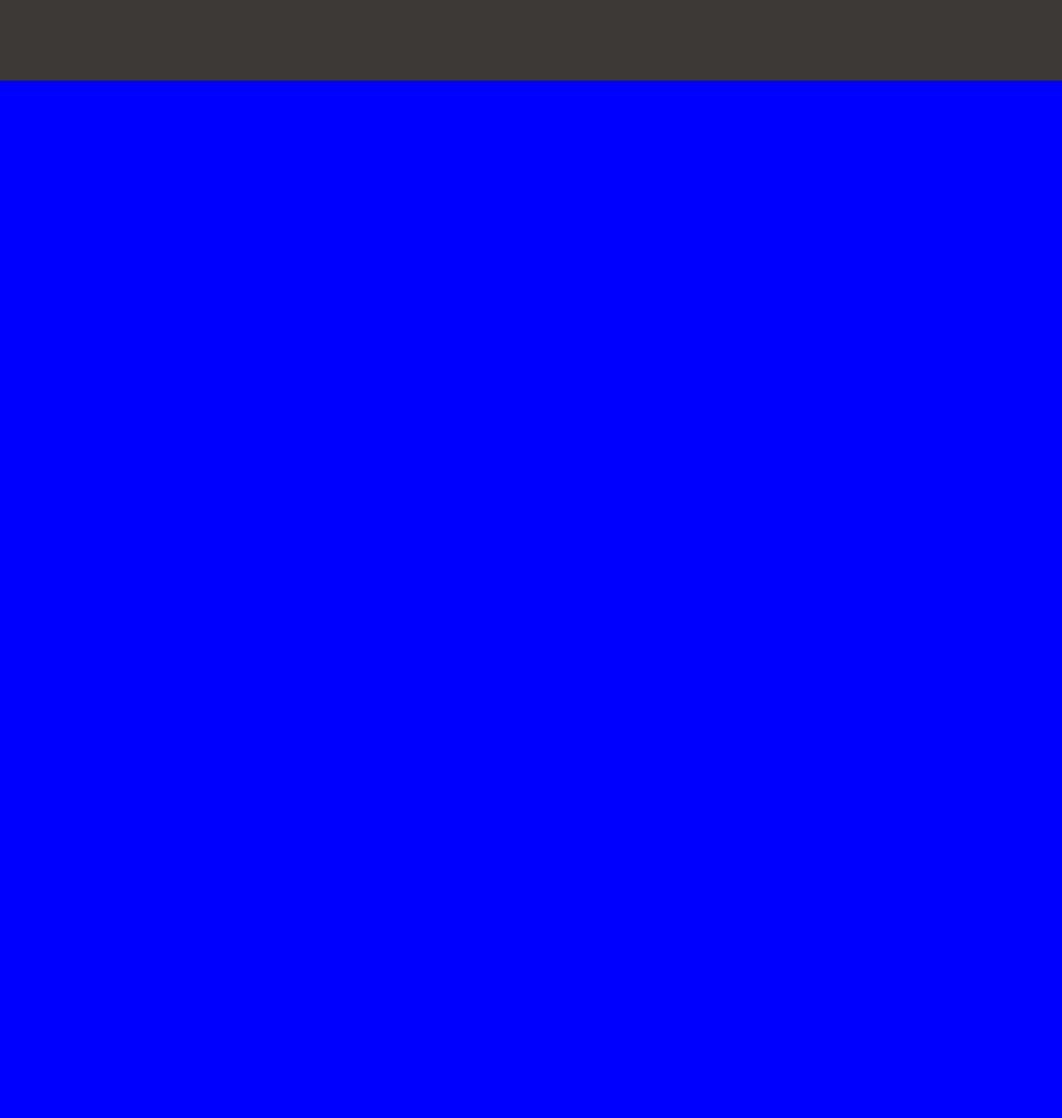
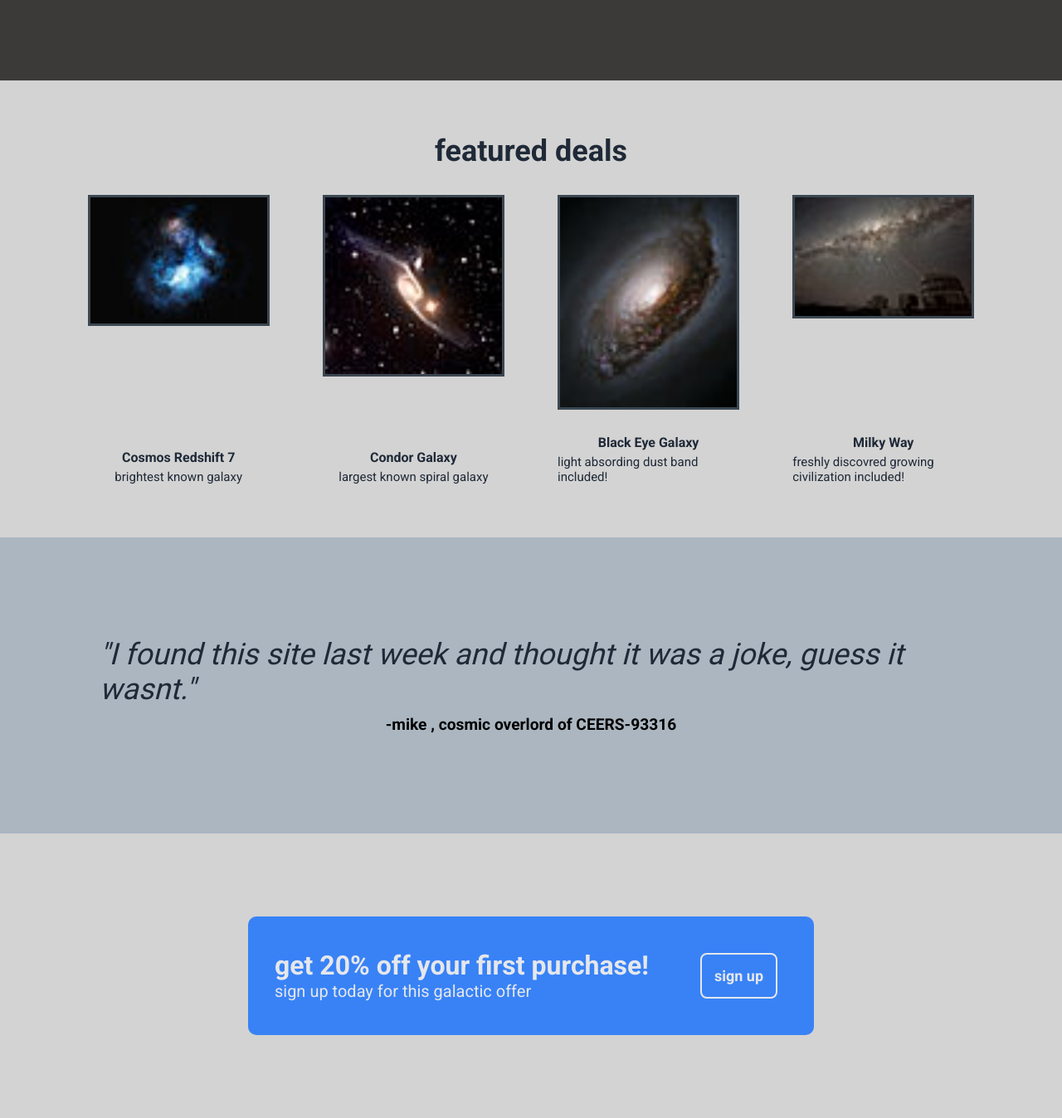
Before and after one commit to JG31005/basic-web-page-project, a plain HTML site: page index.html in a window 1280 px wide. Shown: the part 491-1839 px from the top of the page at 83% size. Before the commit the page ends 800 px from the top, so only its background shows below. Drawn offline with Linux system fonts and the light colour scheme.

Commit message:
add info, quotes and call with full html and css + set up for footer

```diff
--- a/index.html
+++ b/index.html
@@ -11,7 +11,7 @@
 <body>
     <div class="hero">
         <div class="header">
-            <img src="../basic-web-page-project/crown icon.png"></img>
+            <img src="../basic-web-page-project/images/crown icon.png"></img>
             <div class="header-right">
                 <div>header link one</div>
                 <div>header link two</div>
@@ -24,8 +24,63 @@
                 <div class="hero-text-secondary">bla bla bla main hero subtext this is just basic hero subtext will change later 100%</div>
                 <button class="button">sign up</button>
             </div>
-            <img src="../basic-web-page-project/cart.png"></img>
+            <img src="../basic-web-page-project/images/cart.png"></img>
         </div>
+    </div>
+    <div class="info">
+        <div class="info-title">featured deals</div>
+        <div class="info-display">
+            <div class="display one">
+                <img src="../basic-web-page-project/images/cosmosredshift7.jpg"></img>
+                <div class="display-text">
+                    <div>Cosmos Redshift 7</div>
+                    <div class="display-sub-text">brightest known galaxy</div>
+                </div>
+            </div>
+            <div class="display two">
+                <img src="../basic-web-page-project/images/condor.jpg"></img>
+                <div class="display-text">
+                    <div>Condor Galaxy</div>
+                    <div class="display-sub-text">largest known spiral galaxy</div>
+                </div>
+            </div>
+            <div class="display three">
+                <img src="../basic-web-page-project/images/Blackeyegalaxy.jpg"></img>
+                <div class="display-text">
+                    Black Eye Galaxy
+                    <div class="display-sub-text">light absording dust band included!</div>
+                </div>
+            </div>
+            <div class="display four">
+                <img src="../basic-web-page-project/images/milkyway.jpg"></img>
+                <div class="display-text">
+                    <div>Milky Way</div>
+                    <div class="display-sub-text">freshly discovred growing civilization included!
+                    </div>
+                </div>
+            </div>
+        </div>
+    </div>
+    <div class="quote">
+        <div class="quote-text">
+            "I found this site last week and thought it was a joke,
+            guess it wasnt."
+        </div>
+        <div class="quote-maker">
+            -mike , cosmic overlord of CEERS-93316
+        </div>
+    </div>
+    <div class="call-container">
+      <div class="call">
+        <div class="call-content">
+            <div>get 20% off your first purchase!</div>
+            <div class="call-subtext">sign up today for this galactic offer</div>
+        </div>
+        <div class="button">sign up</div>
+      </div>
+    </div>
+    <div class="footer">
+
     </div>
 </body>
 </html>
--- a/style.css
+++ b/style.css
@@ -7,8 +7,6 @@ body{
     flex-direction: column;
     font-family: roboto;
     padding: 0px;
-    background-color: blue;
-
 }
 .hero{
     display: flex;
@@ -67,9 +65,99 @@ body{
     font-weight: bold;
     border: none;
 }
+.info{
+    display: flex;
+    justify-content: center;
+    align-items: center;
+    flex-direction: column;
+    padding: 64px;
+    background-color: lightgray;
+    color: #1f2937;
+}
+.info-title{
+    display: flex;
+    margin-bottom: 32px;
+    font-weight: bold;
+    font-size: 36px;
+}
+.info-display{
+    display: flex;
+    gap: 64px;
+}
+.display{
+    display: flex;
+    flex: 1;
+    flex-direction: column;
+    font-weight: bolder;
+    gap: 30px;
+    justify-content: space-between;
+}
+.display-text{
+    display: flex;
+    flex-direction: column;
+    align-items: center;
+    gap: 5px;
+}
+.display-sub-text{
+    font-weight: lighter;
+    font-size: 15px;
+}
 
-/* maybe remove later cus it screws the hero a bit */
+.display img{
+    border:3px solid #3b4751;
+}
+.quote{
+    display: flex;
+    flex-direction: column;
+    justify-content: center;
+    align-items: center;
+    padding: 120px;
+    background-color: #abb6c0;
+    gap: 10px;
+}
+.quote-text{
+    font-size: 36px;
+    font-weight: 100;
+    font-style: italic;
+    color: #1f2937;
+}
+.quote-maker{
+    font-size: larger;
+    font-weight: bold;
+}
+.call-container{
+    padding: 100px;
+    display: flex;
+    justify-content: center;
+    align-items: center;
+    background-color: lightgray;
+}
+.call{
+    display: flex;
+    padding: 32px;
+    align-items: center;
+    background-color: #3882f6;
+    border-radius: 10px;
+    gap: 50px;
+}
+.call-content{
+    color:#e5e7eb;
+    font-weight: bold;
+    font-size: 32px;
+}
+.call-subtext{
+    font-weight: 100;
+    font-size: 20px;
+}
+/* maybe remove hover later cus it screws the hero a bit */
 .button:hover{
     background-color: goldenrod;
-    padding: 12px;
 }
+.display:hover{
+    border:3px solid #3882f6;
+}
+.call .button{
+    padding: 15px;
+    font-size: 18px;
+    border:2px solid #e5e7eb;
+}
```
Also changed, not shown: images/Blackeyegalaxy.jpg (added), images/cart.png (renamed from cart.png), images/condor.jpg (added), images/cosmosredshift7.jpg (added), images/crown icon.png (renamed from crown icon.png), images/milkyway.jpg (added).
